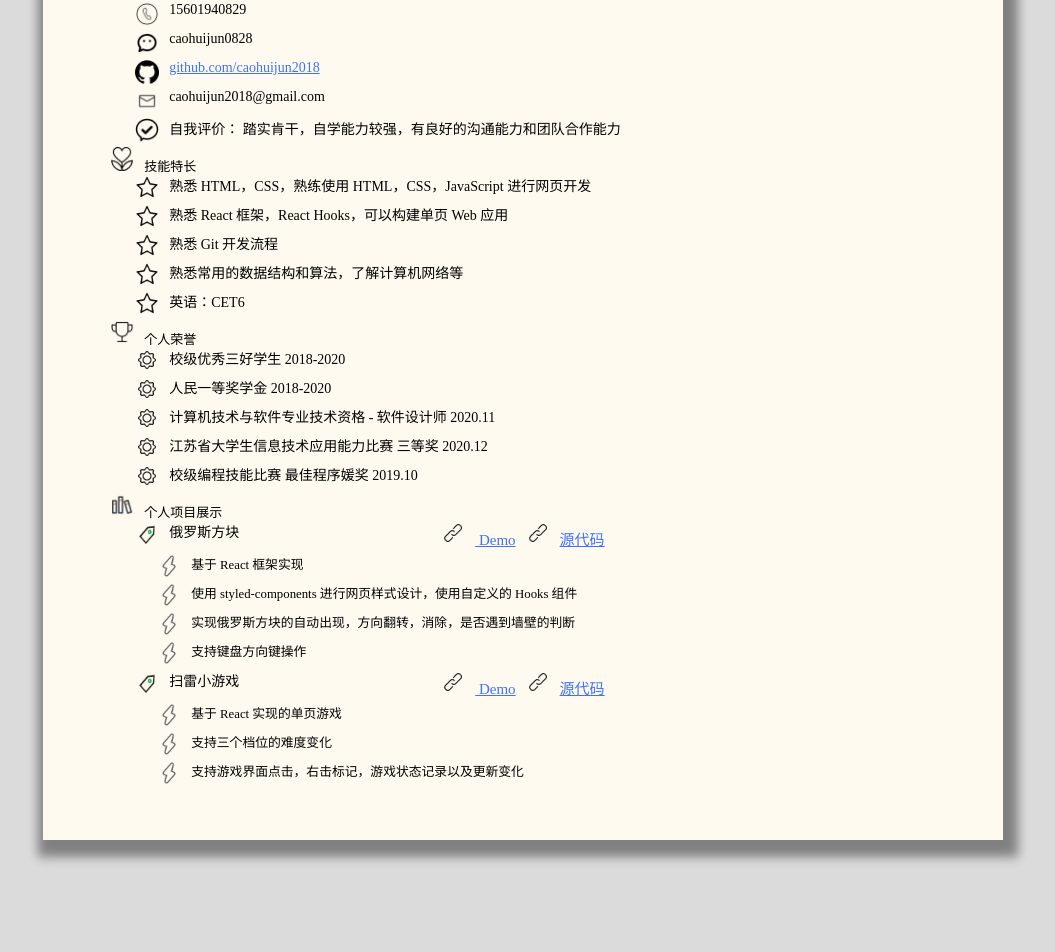
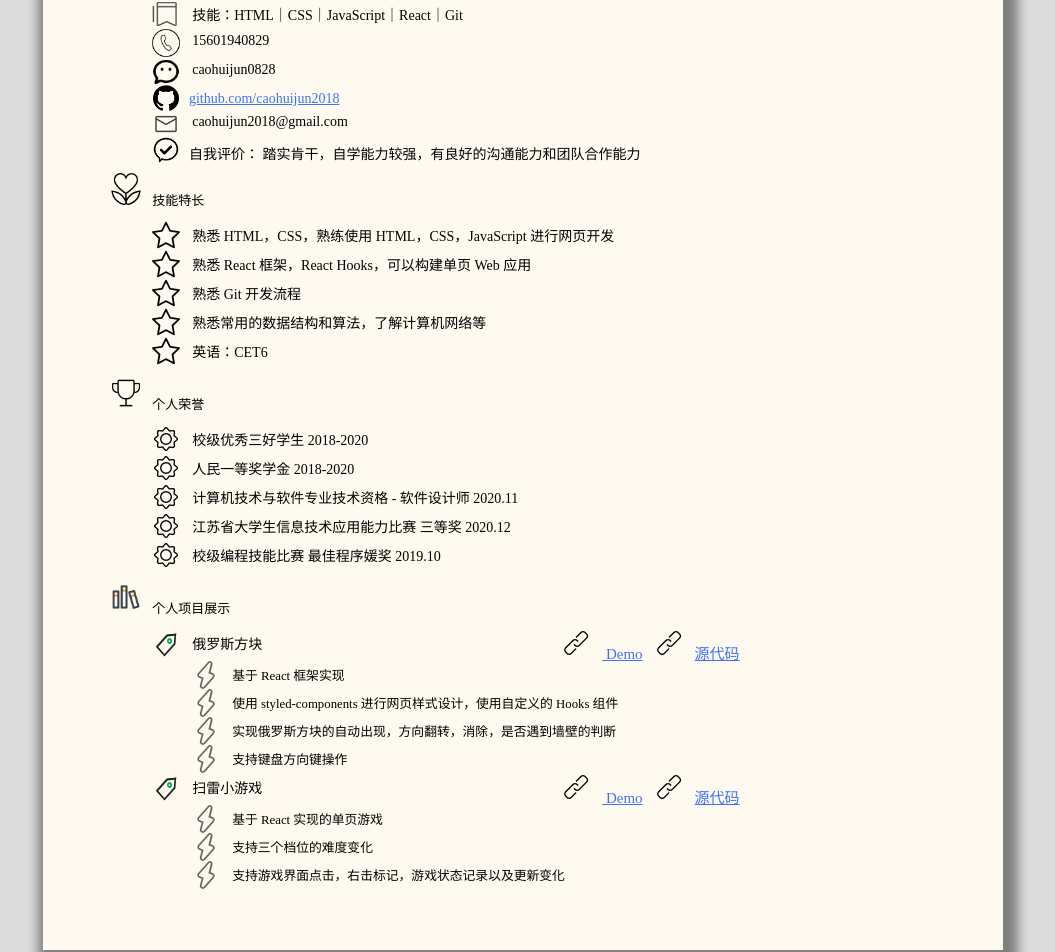
Before and after one commit to caohuijun2018/Resume, a React (Create React App) app: page / in a window 1280 px wide. Shown: the part 257-1209 px from the top of the page, without its empty margins (117-1172 px from the left). Before the commit the page ends 1136 px from the top, so only its background shows below. Built offline with nearby package versions, Linux system fonts and the light colour scheme.

Commit message:
文字居中对齐

```diff
--- a/src/App.css
+++ b/src/App.css
@@ -1,5 +1,6 @@
 img {
-  width: 1.5rem;
+  width: 2rem;
+
   margin-right: 10px;
 }
 a {
@@ -9,3 +10,6 @@ a {
 body {
   font-size: 13px;
 }
+.ul {
+  margin-top: -3px;
+}
--- a/src/Components/Content.js
+++ b/src/Components/Content.js
@@ -1,6 +1,10 @@
 //Styled
 import { StyledPage } from "../Styled/StyledPage";
-import { StyledContent, StyledResumeLink } from "../Styled/StyledContent";
+import {
+  StyledContent,
+  StyledResumeLink,
+  StyledTitle,
+} from "../Styled/StyledContent";
 import { StyledLittleTitle } from "../Styled/StyledHeader";
 import { StyledTop } from "../Styled/StyledContent";
 import { StyledAll } from "../Styled/StyledContent";
@@ -28,7 +32,7 @@ function Content() {
         <StyledAll>
           <StyledLittleTitle>
             <img src={flag} alt="flag" />
-            意向职位
+            <StyledTitle>意向职位</StyledTitle>
           </StyledLittleTitle>
           <StyledYixiang> 前端开发实习生 </StyledYixiang>
           {information()}
--- a/src/Components/Honor.js
+++ b/src/Components/Honor.js
@@ -1,6 +1,6 @@
 //Styled
 import { StyledLittleTitle } from "../Styled/StyledHeader";
-import { StyledCell } from "../Styled/StyledContent";
+import { StyledCell, StyledLine, StyledTitle } from "../Styled/StyledContent";
 //Image
 import honorPhoto from "../Img/honor.png";
 import sun from "../Img/sun.png";
@@ -9,28 +9,44 @@ const honor = () => {
     <div>
       <StyledLittleTitle>
         <img src={honorPhoto} alt="honorPhoto" />
-        个人荣誉
+        <StyledTitle>个人荣誉</StyledTitle>
       </StyledLittleTitle>
+      <ul>
+        <div>
           <StyledCell>
             <img src={sun} alt="sun" />
-        校级优秀三好学生 2018-2020
+            <StyledLine>校级优秀三好学生 2018-2020</StyledLine>
           </StyledCell>
+        </div>
+        <div>
           <StyledCell>
             <img src={sun} alt="sun" />
-        人民一等奖学金 2018-2020
+            <StyledLine>人民一等奖学金 2018-2020</StyledLine>
           </StyledCell>
+        </div>
+        <div>
           <StyledCell>
             <img src={sun} alt="sun" />
+            <StyledLine>
               计算机技术与软件专业技术资格 - 软件设计师 2020.11
+            </StyledLine>
           </StyledCell>
+        </div>
+        <div>
           <StyledCell>
             <img src={sun} alt="sun" />
+            <StyledLine>
               江苏省大学生信息技术应用能力比赛 三等奖 2020.12
+            </StyledLine>
           </StyledCell>
+        </div>
+        <div>
           <StyledCell>
             <img src={sun} alt="sun" />
-        校级编程技能比赛 最佳程序媛奖 2019.10
+            <StyledLine>校级编程技能比赛 最佳程序媛奖 2019.10</StyledLine>
           </StyledCell>
+        </div>
+      </ul>
     </div>
   );
 };
--- a/src/Components/Information.js
+++ b/src/Components/Information.js
@@ -1,7 +1,13 @@
 import React from "react";
 //Styled
 import { StyledLittleTitle } from "../Styled/StyledHeader";
-import { StyledCell, StyledGitLink } from "../Styled/StyledContent";
+import {
+  StyledCell,
+  StyledGithub,
+  StyledGitLink,
+  StyledLine,
+  StyledTitle,
+} from "../Styled/StyledContent";
 //Image
 import education from "../Img/Education.png";
 import Information from "../Img/Information.png";
@@ -17,38 +23,61 @@ const information = () => {
     <div>
       <StyledLittleTitle>
         <img src={Information} alt="information" />
-        基本信息
+        <StyledTitle>基本信息</StyledTitle>
       </StyledLittleTitle>
+      <ul>
+        <div>
           <StyledCell>
             <img src={education} alt="education" />
+            <StyledLine>
               曹慧珺｜女｜2022年6月毕业｜江苏科技大学｜信息安全
+            </StyledLine>
           </StyledCell>
+        </div>
+        <div>
           <StyledCell>
             <img src={skill} alt="skill" />
-        技能：HTML｜CSS｜JavaScript｜React｜Git
+            <StyledLine>技能：HTML｜CSS｜JavaScript｜React｜Git</StyledLine>
           </StyledCell>
+        </div>
+        <div>
           <StyledCell>
             <img src={phone} alt="phone" />
-        15601940829
+            <StyledLine>15601940829</StyledLine>
           </StyledCell>
+        </div>
+        <div>
           <StyledCell>
             <img src={Wechat} alt="WeChat" />
-        caohuijun0828
+            <StyledLine>caohuijun0828</StyledLine>
           </StyledCell>
+        </div>
+        <div>
           <StyledCell>
-        <img src={github} alt="github" />
-        <StyledGitLink href="https://github.com/caohuijun2018" target="_blank">
-          github.com/caohuijun2018
+            <StyledGithub src={github} alt="github" />
+            <StyledGitLink
+              href="https://github.com/caohuijun2018"
+              target="_blank"
+            >
+              <StyledLine>github.com/caohuijun2018</StyledLine>
             </StyledGitLink>
           </StyledCell>
+        </div>
+        <div>
           <StyledCell>
             <img src={email} alt="email" />
-        caohuijun2018@gmail.com
+            <StyledLine>caohuijun2018@gmail.com</StyledLine>
           </StyledCell>
+        </div>
+        <div>
           <StyledCell>
-        <img src={evaluate} alt="evaluate" />
+            <StyledGithub src={evaluate} alt="evaluate" />
+            <StyledLine>
               自我评价： 踏实肯干，自学能力较强，有良好的沟通能力和团队合作能力
+            </StyledLine>
           </StyledCell>
+        </div>
+      </ul>
     </div>
   );
 };
--- a/src/Components/Project.js
+++ b/src/Components/Project.js
@@ -3,7 +3,9 @@ import { StyledLittleTitle } from "../Styled/StyledHeader";
 import {
   StyledCell,
   StyledDefinite,
+  StyledLine,
   StyledProjectLink,
+  StyledTitle,
 } from "../Styled/StyledContent";
 //Image
 import project from "../Img/project.png";
@@ -15,11 +17,13 @@ const experience = () => {
     <div>
       <StyledLittleTitle>
         <img src={project} alt="project" />
-        个人项目展示
+        <StyledTitle>个人项目展示</StyledTitle>
       </StyledLittleTitle>
+      <ul>
+        <div>
           <StyledCell>
             <img src={tagProject} alt="tagProject" />
-        俄罗斯方块
+            <StyledLine>俄罗斯方块</StyledLine>
             <StyledProjectLink>
               <a href="https://react-tetris.hi-hi.cn/" target="_blank">
                 {" "}
@@ -34,48 +38,80 @@ const experience = () => {
               </a>
             </StyledProjectLink>
           </StyledCell>
+          <ul>
+            <div>
               <StyledDefinite>
                 <img src={lightning} alt="lightning" />
-        基于 React 框架实现
+                <StyledLine>基于 React 框架实现</StyledLine>
               </StyledDefinite>
+            </div>
+            <div>
               <StyledDefinite>
                 <img src={lightning} alt="lightning" />
-        使用 styled-components 进行网页样式设计，使用自定义的 Hooks 组件
+                <StyledLine>
+                  使用 styled-components 进行网页样式设计，使用自定义的 Hooks
+                  组件
+                </StyledLine>
               </StyledDefinite>
+            </div>
+            <div>
               <StyledDefinite>
                 <img src={lightning} alt="lightning" />
+                <StyledLine>
                   实现俄罗斯方块的自动出现，方向翻转，消除，是否遇到墙壁的判断
+                </StyledLine>
               </StyledDefinite>
+            </div>
+            <div>
               <StyledDefinite>
                 <img src={lightning} alt="lightning" />
-        支持键盘方向键操作
+                <StyledLine>支持键盘方向键操作</StyledLine>
               </StyledDefinite>
+            </div>
+          </ul>
+        </div>
+        <div>
           <StyledCell>
             <img src={tagProject} alt="tagProject" />
-        扫雷小游戏
+            <StyledLine>扫雷小游戏</StyledLine>
             <StyledProjectLink>
               <a href="https://minesweeper.hi-hi.cn/" target="_blank">
                 {" "}
                 <img src={link} alt="link" /> Demo
               </a>
-          <a href="https://github.com/caohuijun2018/minsweeper" target="_blank">
+              <a
+                href="https://github.com/caohuijun2018/minsweeper"
+                target="_blank"
+              >
                 <img src={link} alt="link" />
                 源代码
               </a>
             </StyledProjectLink>
           </StyledCell>
+          <ul>
+            <div>
               <StyledDefinite>
                 <img src={lightning} alt="lightning" />
-        基于 React 实现的单页游戏
+                <StyledLine>基于 React 实现的单页游戏</StyledLine>
               </StyledDefinite>
+            </div>
+            <div>
               <StyledDefinite>
                 <img src={lightning} alt="lightning" />
-        支持三个档位的难度变化
+                <StyledLine> 支持三个档位的难度变化</StyledLine>
               </StyledDefinite>
+            </div>
+            <div>
               <StyledDefinite>
                 <img src={lightning} alt="lightning" />
+                <StyledLine>
                   支持游戏界面点击，右击标记，游戏状态记录以及更新变化
+                </StyledLine>
               </StyledDefinite>
+            </div>
+          </ul>
+        </div>
+      </ul>
     </div>
   );
 };
--- a/src/Components/Skill.js
+++ b/src/Components/Skill.js
@@ -1,6 +1,6 @@
 //Styled
 import { StyledLittleTitle } from "../Styled/StyledHeader";
-import { StyledCell } from "../Styled/StyledContent";
+import { StyledCell, StyledLine, StyledTitle } from "../Styled/StyledContent";
 //Image
 import tag from "../Img/tag.png";
 import start from "../Img/start.png";
@@ -10,28 +10,45 @@ const talent = () => {
     <div>
       <StyledLittleTitle>
         <img src={tag} alt="tag" />
-        技能特长
+        <StyledTitle>技能特长</StyledTitle>
       </StyledLittleTitle>
+      <ul>
+        <div>
           <StyledCell>
             <img src={start} alt={start} />
+            <StyledLine>
               熟悉 HTML，CSS，熟练使用 HTML，CSS，JavaScript 进行网页开发
+            </StyledLine>
           </StyledCell>
+        </div>
+        <div>
           <StyledCell>
             <img src={start} alt={start} />
+            <StyledLine>
+              {" "}
               熟悉 React 框架，React Hooks，可以构建单页 Web 应用
+            </StyledLine>
           </StyledCell>
+        </div>
+        <div>
           <StyledCell>
             <img src={start} alt={start} />
-        熟悉 Git 开发流程
+            <StyledLine>熟悉 Git 开发流程</StyledLine>
           </StyledCell>
+        </div>
+        <div>
           <StyledCell>
             <img src={start} alt={start} />
-        熟悉常用的数据结构和算法，了解计算机网络等
+            <StyledLine>熟悉常用的数据结构和算法，了解计算机网络等</StyledLine>
           </StyledCell>
+        </div>
+        <div>
           <StyledCell>
             <img src={start} alt={start} />
-        英语：CET6
+            <StyledLine>英语：CET6</StyledLine>
           </StyledCell>
+        </div>
+      </ul>
     </div>
   );
 };
--- a/src/Styled/StyledContent.js
+++ b/src/Styled/StyledContent.js
@@ -29,26 +29,27 @@ export const StyledAll = styled.div`
 `;
 export const StyledCell = styled.div`
   font-size: 14px;
-  margin-left: 25px;
-  margin-bottom: 5px;
+  margin: -3px 0;
   display: flex;
+  height：20px;
+  vertical-align: middle;
 `;
 export const StyledYixiang = styled.div`
-  margin-left: 27px;
+  margin-left: 40px;
   color: #ff748c;
-  margin-bottom: 5px;
+  margin-bottom: 2px;
+  margin-top: 2px;
   font-size: 19px;
   font-weight: 600;
 `;
 export const StyledDefinite = styled.div`
-  margin-left: 47px;
   font-size: 0.8rem;
-  margin-bottom: 5px;
+  margin: -4px 0px;
   display: flex;
 `;
 export const StyledProjectLink = styled.div`
   display: flex;
-  margin-left: 12rem;
+  margin-left: 18rem;
   font-size: 15px;
 `;
 export const StyledGitLink = styled.a`
@@ -65,3 +66,14 @@ export const StyledResumeLink = styled.p`
     display: none;
   }
 `;
+export const StyledLine = styled.div`
+  height: 100%;
+  padding-top: 6px;
+`;
+export const StyledTitle = styled.div`
+  display: inline;
+`;
+export const StyledGithub = styled.img`
+  width: 1.6rem;
+  margin-left: 0.2rem;
+`;
--- a/src/Styled/StyledHeader.js
+++ b/src/Styled/StyledHeader.js
@@ -3,9 +3,9 @@ import styled from "styled-components";
 export const StyledLittleTitle = styled.div`
   @media print {
     display: flex;
-    margin-bottom: 10px;
+    margin-bottom: 5px;
     font-size: 1.3rem;
     font-weight: 900;
-    margin-top: 10px;
+    margin-top: 5px;
   }
 `;
```
Also changed, not shown: 1 other file (tests, documents, lock files or other folders). Lines whose indentation alone changed are shown as unchanged.
